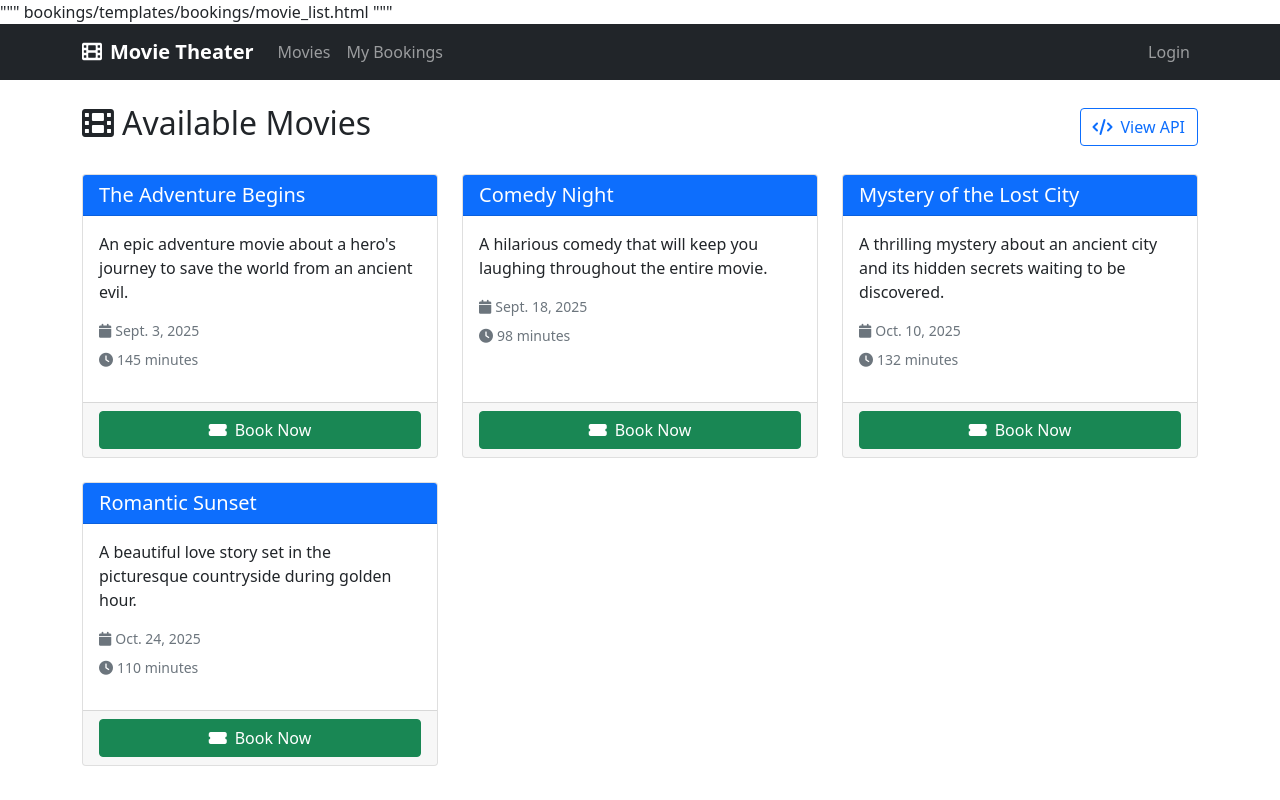
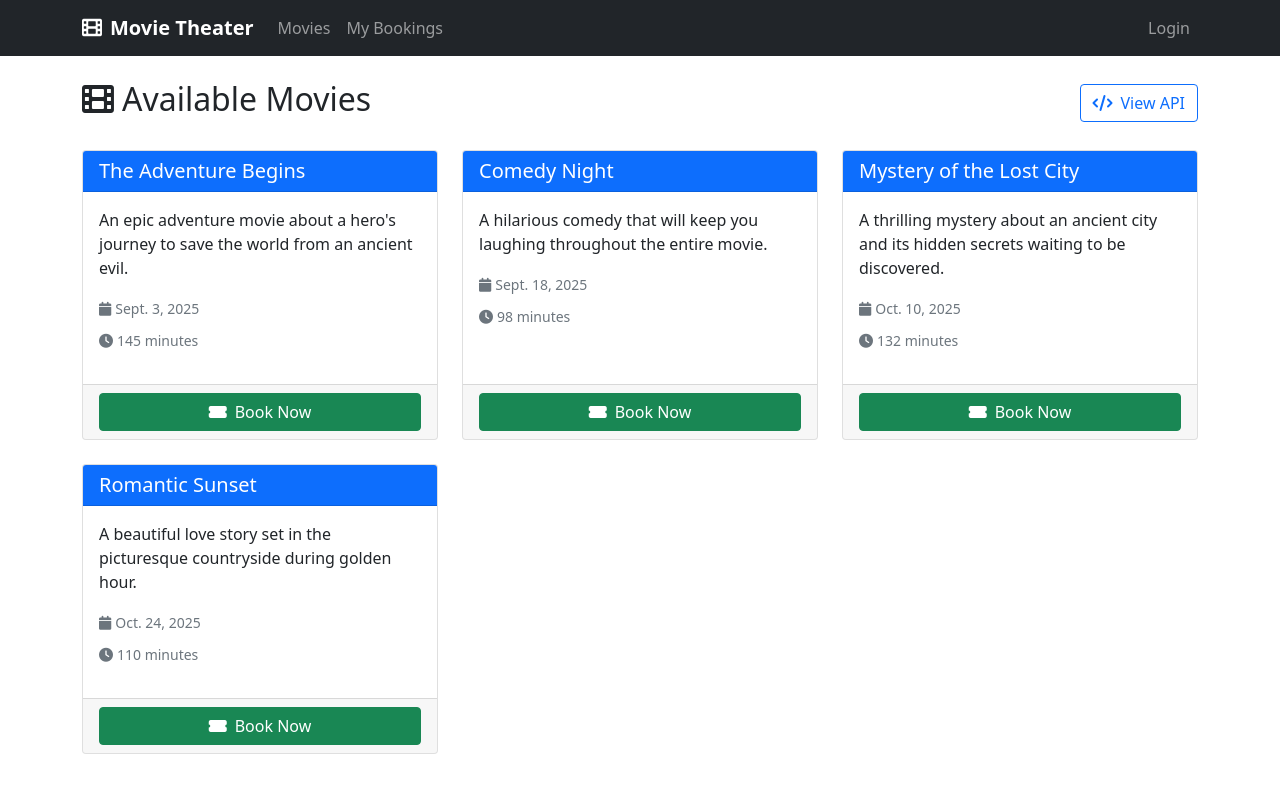
Before and after one commit to JPotter-CS/cs4300, a Django app: page / in a window 1280 px wide. Run offline with Django 4.2, Linux system fonts and the light colour scheme; data comes from the database, SQL or seed files in the repository.

Commit message:
Changes to movie_list.html

```diff
--- a/homework2/movie_theater_booking/bookings/templates/bookings/movie_list.html
+++ b/homework2/movie_theater_booking/bookings/templates/bookings/movie_list.html
@@ -1,6 +1,3 @@
-"""
-bookings/templates/bookings/movie_list.html
-"""
 {% extends 'bookings/base.html' %}
 
 {% block title %}Available Movies{% endblock %}
```
